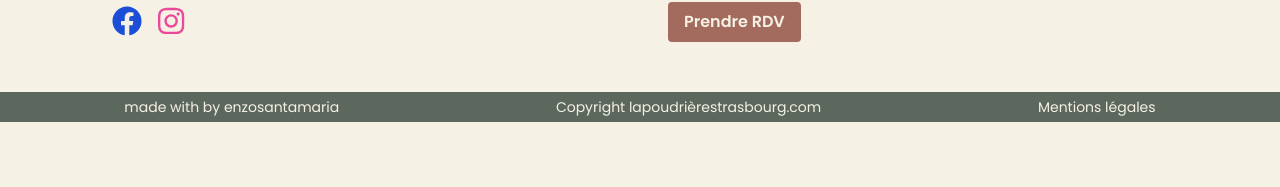
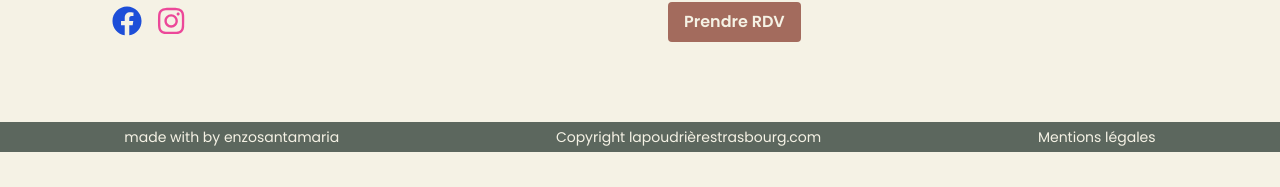
Before and after one commit to Enz000/la-poudriere-front, a React (Create React App) app: page /mentions-legales in a window 1280 px wide. Shown: the part 610-797 px from the top of the page. Built offline with nearby package versions, Linux system fonts and the light colour scheme; no server answers.

Commit message:
Update footer style

```diff
--- a/src/components/Footer.jsx
+++ b/src/components/Footer.jsx
@@ -3,7 +3,7 @@ import { Link } from "react-router-dom";
 
 const Footer = () => {
   return (
-    <footer className=" absolute bottom-0  w-full bg-kaki text-sm">
+    <footer className="  w-full bg-kaki text-sm">
       <div className=" text-cream mx-4 py-3 sm:py-2 flex flex-wrap flex-col-reverse md:flex-row items-center leading-none justify-around">
         <a href="/" target="_blank" rel="noreferer">
           <span className="my-2 sm:my-0">made with by enzosantamaria</span>
```
